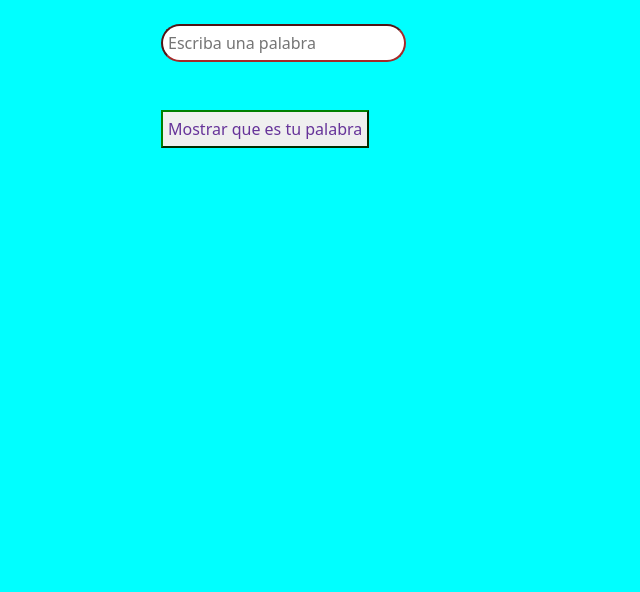
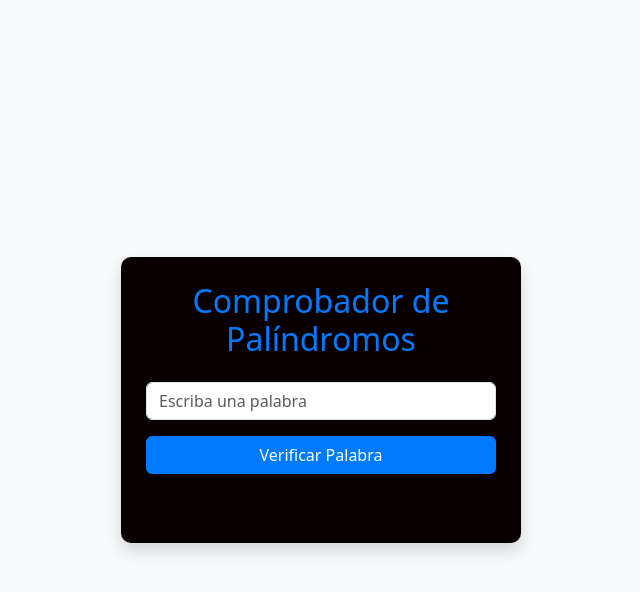
Before and after one commit to kazami-juuji/Palindromo, a plain HTML site: page index.html in a window 1280 px wide. Shown: the whole page, without its empty margins (319-959 px from the left). Drawn offline with nearby package versions, Linux system fonts and the light colour scheme.

Commit message:
segunda mejora

```diff
--- a/index.html
+++ b/index.html
@@ -5,17 +5,22 @@
     <meta name="viewport" content="width=device-width, initial-scale=1.0">
     <link href="https://cdn.jsdelivr.net/npm/bootstrap@5.3.3/dist/css/bootstrap.min.css" rel="stylesheet" integrity="sha384-QWTKZyjpPEjISv5WaRU9OFeRpok6YctnYmDr5pNlyT2bRjXh0JMhjY6hW+ALEwIH" crossorigin="anonymous">
     <link rel="stylesheet" href="style.css">
-    <title>Palindromo</title>
+    <title>Palíndromo</title>
 </head>
-<body>
-    <div class="col-3">
-        <br>
-        <input type="text" id="palabra" placeholder="Escriba una palabra">
-        <br><br><br>
-        <button type="button" onclick="palindromo()">Mostrar que es tu palabra</button>
-        <br><br><br>
-        <p id="respuesta"></p>
+<body class="bg-light d-flex align-items-center justify-content-center vh-100">
+    <div class="card shadow p-4" style="max-width: 400px;">
+        <h2 class="text-center mb-4">Comprobador de Palíndromos</h2>
+        <div class="mb-3">
+            <input type="text" class="form-control" id="palabra" placeholder="Escriba una palabra">
+        </div>
+        <div class="d-grid gap-2">
+            <button type="button" class="btn btn-primary" onclick="palindromo()">Verificar Palabra</button>
+        </div>
+        <div class="mt-4">
+            <p id="respuesta" class="text-center fs-5 text-secondary"></p>
+        </div>
     </div>
+
     <script src="https://cdn.jsdelivr.net/npm/bootstrap@5.3.3/dist/js/bootstrap.bundle.min.js" integrity="sha384-YvpcrYf0tY3lHB60NNkmXc5s9fDVZLESaAA55NDzOxhy9GkcIdslK1eN7N6jIeHz" crossorigin="anonymous"></script>
     <script src="./main.js"></script>
 </body>
--- a/style.css
+++ b/style.css
@@ -1,16 +1,30 @@
 body {
-    background-color: aqua;
-    display: flex;
-    justify-content: center;
+    color: #080000;
+    background-color: #015029;
 }
-input {
-    color: blueviolet;
-    border-radius: 20px;
-    padding: 5px;
-    border-color: brown;
+
+.card {
+    background-color: #080000;
+    border-radius: 10px;
+    box-shadow: 0 4px 8px rgba(0, 0, 0, 0.1);
 }
-button {
-    color: rebeccapurple;
-    padding: 5px;
-    border-color: green;
+
+.card h2 {
+    color: #007bff;
 }
+
+.btn-primary {
+    background-color: #007bff;
+    border-color: #007bff;
+}
+
+.btn-primary:hover {
+    background-color: #0056b3;
+    border-color: #0056b3;
+}
+
+#respuesta {
+    color: aliceblue;
+    margin-top: 20px;
+    font-weight: bold;
+}
```
